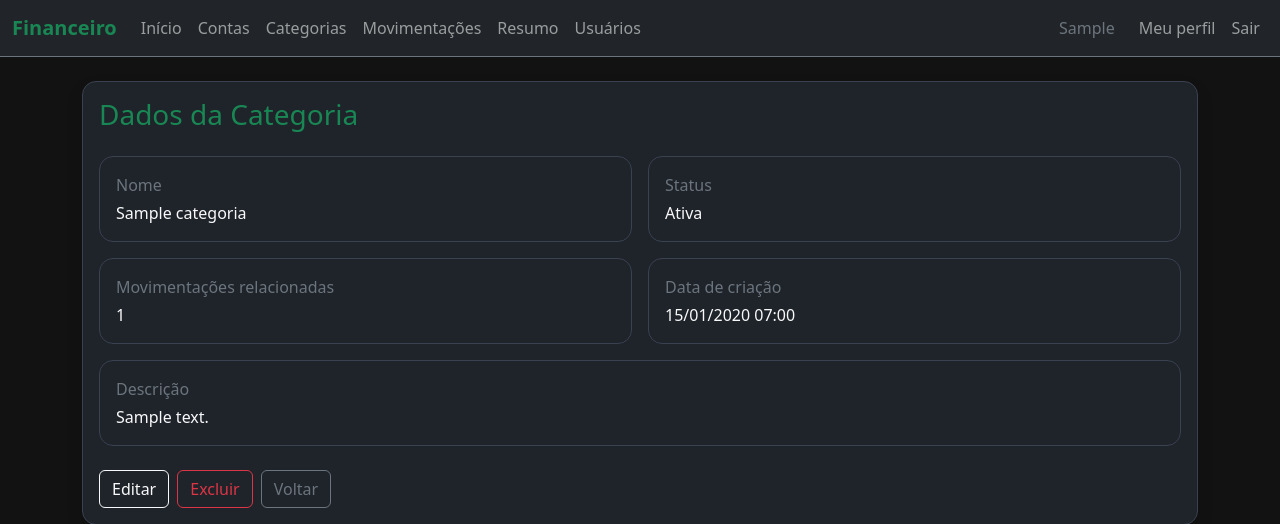
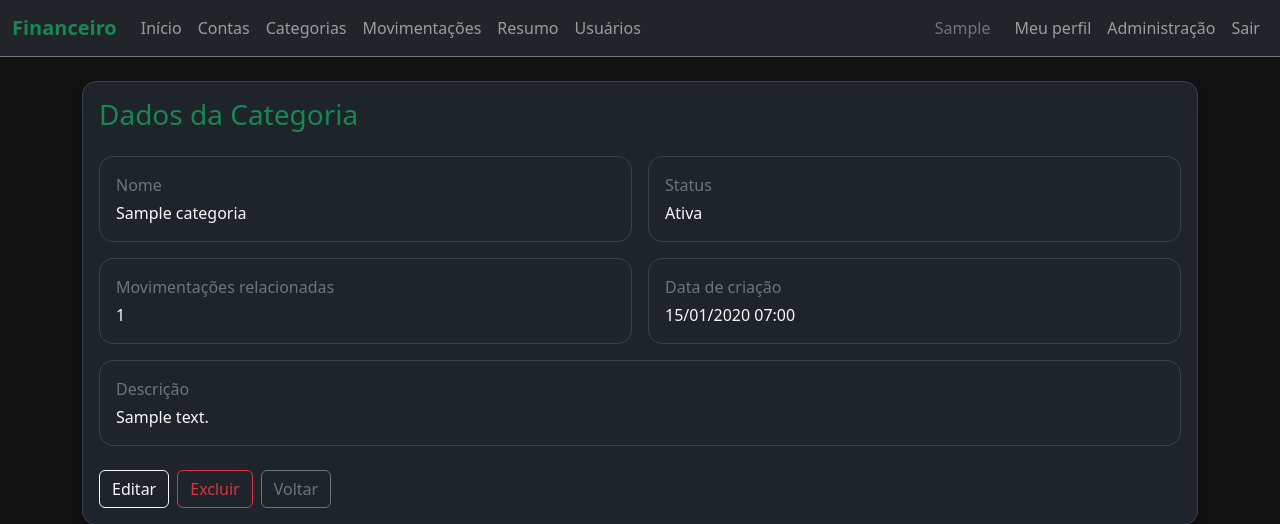
Before and after one commit to Francielp2/Sistema-financeiro-django, a Django app: page /categorias/1/ in a window 1280 px wide. Shown: the top 524 px of the page. Run offline with Django 5.2, Linux system fonts and the light colour scheme; a user stored in the database is signed in; tables that the repository leaves empty hold one stand-in row (values such as "Sample post").

Commit message:
Adicionar link para administração em usuários que tem a permição de acessar essa página.

```diff
--- a/templates/base.html
+++ b/templates/base.html
@@ -107,6 +107,14 @@
                         </a>
                     </li>
 
+                    {% if request.user.is_staff %}
+                    <li class="nav-item">
+                        <a class="nav-link" href="{% url 'admin:index' %}">
+                            Administração
+                        </a>
+                    </li>
+                    {% endif %}
+
                     <li class="nav-item">
                         <form method="post" action="{% url 'logout' %}" class="d-inline">
                             {% csrf_token %}
```
